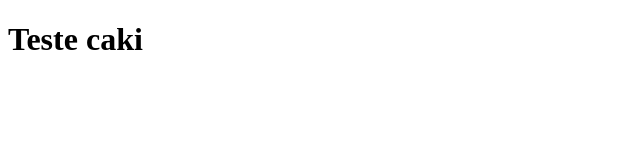
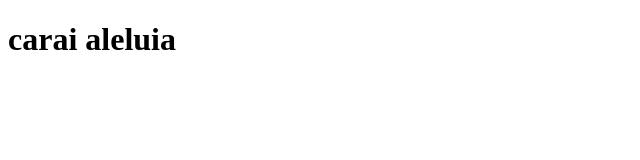
Before and after one commit to jota-guilherme/curso, a Next.js app: page / in a window 1280 px wide. Shown: the top 160 px of the page, without its empty margins (0-640 px from the left). Built offline with nearby package versions, Linux system fonts and the light colour scheme.

Commit message:
carai mano bugo tudo criei o remoto denovo

```diff
--- a/pages/index.js
+++ b/pages/index.js
@@ -1,4 +1,4 @@
 function Home() {
-    return <h1>Teste caki</h1>
+    return <h1>carai aleluia</h1>
 }
 export default Home;
```
